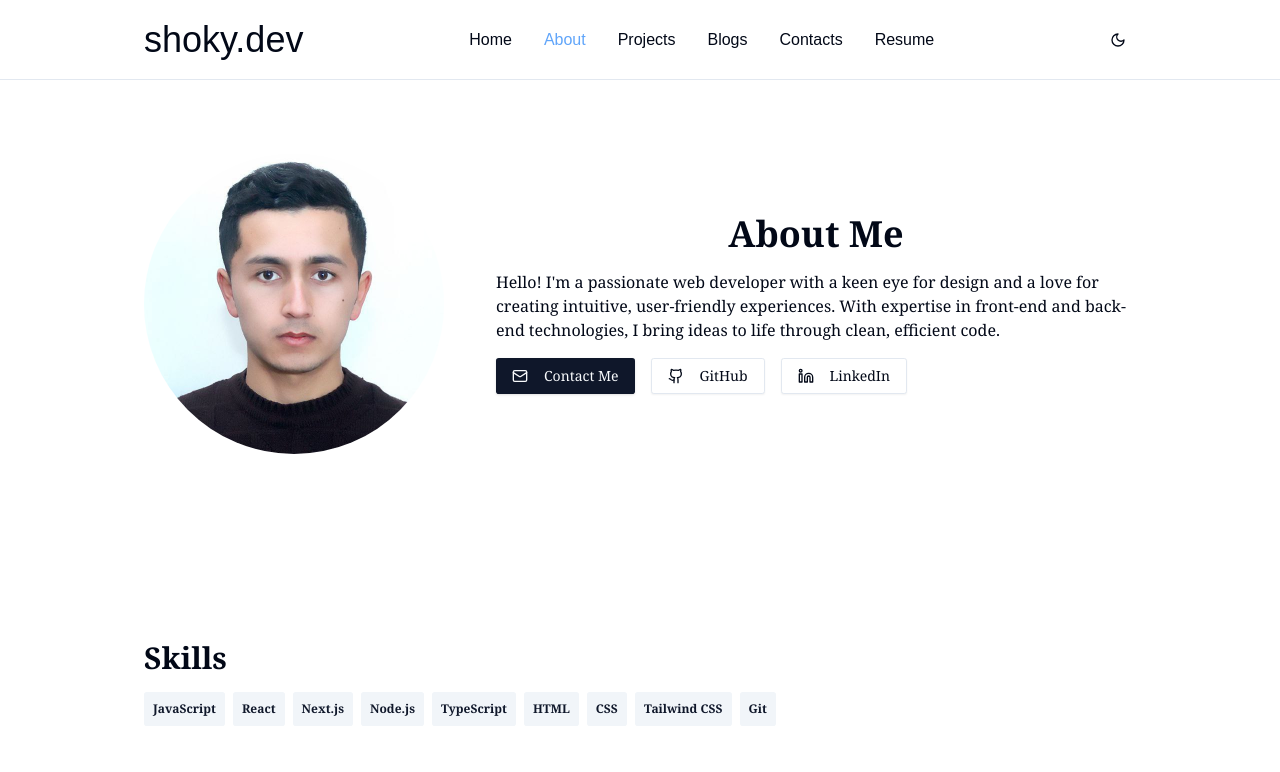
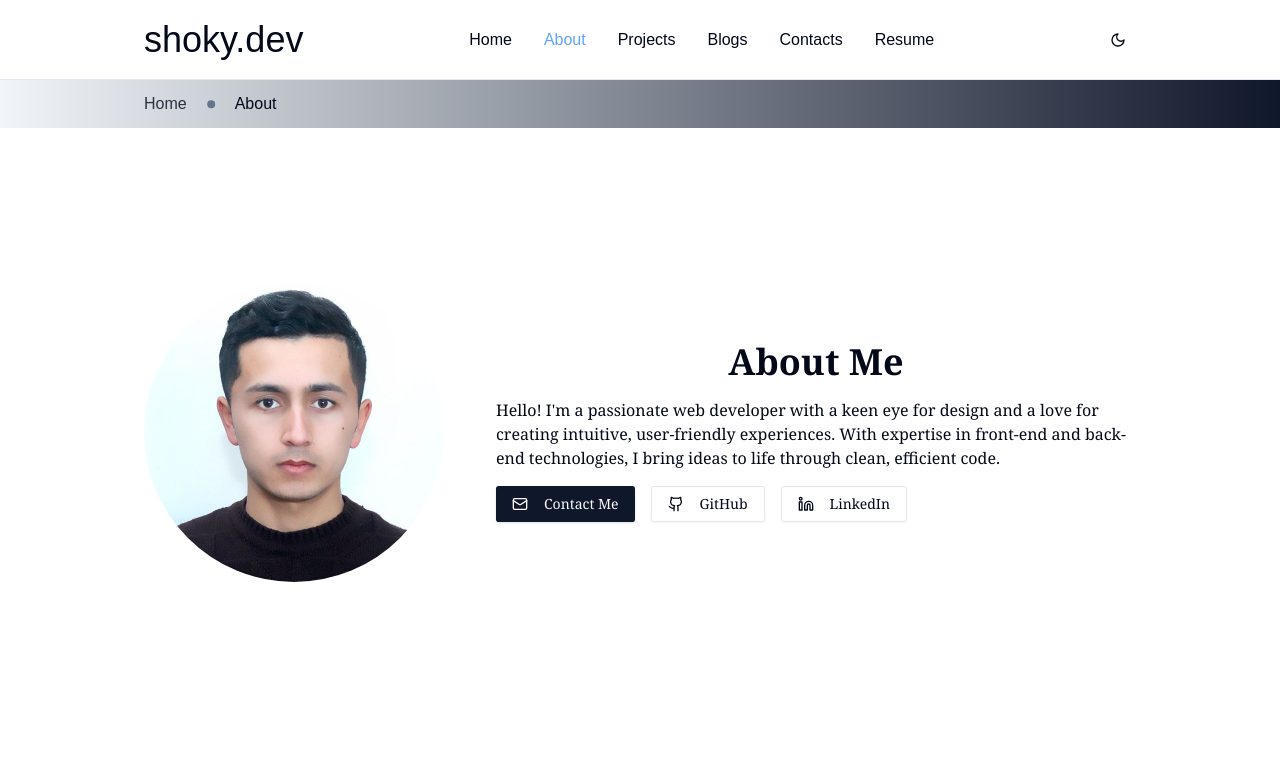
Before and after one commit to frontend-tester02/startup-project, a Next.js app: page /about in a window 1280 px wide. Shown: the top 772 px of the page. Built offline with nearby package versions, Linux system fonts and the light colour scheme.

Commit message:
Add topBar to about and detailed blog pages

```diff
--- a/app/(root)/(home)/about/page.tsx
+++ b/app/(root)/(home)/about/page.tsx
@@ -7,11 +7,13 @@ import { Github, Linkedin, Mail } from 'lucide-react'
 import Image from 'next/image'
 import Link from 'next/link'
 import { Footer } from '../../_components/footer'
+import TopBar from '@/components/shared/tob-bar'
 
 function About() {
 	return (
 		<>
-			<div className='mx-auto flex flex-col justify-center min-h-[80vh] max-w-5xl gap-8 text-center max-md:mt-32 px-4'>
+			<TopBar label='About' />
+			<div className='mx-auto flex flex-col justify-center min-h-[80vh] max-w-5xl gap-8 text-center max-md:mt-20 px-4'>
 				<div className='mb-8 flex flex-col md:flex-row items-center gap-8'>
 					<div className='md:w-1/3'>
 						<Image
--- a/app/(root)/(home)/blogs/[slug]/page.tsx
+++ b/app/(root)/(home)/blogs/[slug]/page.tsx
@@ -8,12 +8,14 @@ import parse from 'html-react-parser'
 import { Separator } from '@/components/ui/separator'
 import ShareBtns from './_components/share-btns'
 import { Footer } from '@/app/(root)/_components/footer'
+import TopBar from '@/components/shared/tob-bar'
 
 async function Page({ params }: { params: { slug: string } }) {
 	const blog = await getDetailedBlog(params.slug)
 	return (
 		<>
-			<div className='container mx-auto max-w-4xl pt-[15vh] px-4'>
+			<TopBar label='Blogs' extra='Blog information' />
+			<div className='container mx-auto max-w-4xl pt-[10vh] px-4'>
 				<h1 className='font-serif text-4xl font-bold md:text-5xl lg:text-6xl'>
 					{blog.title}
 				</h1>
```
